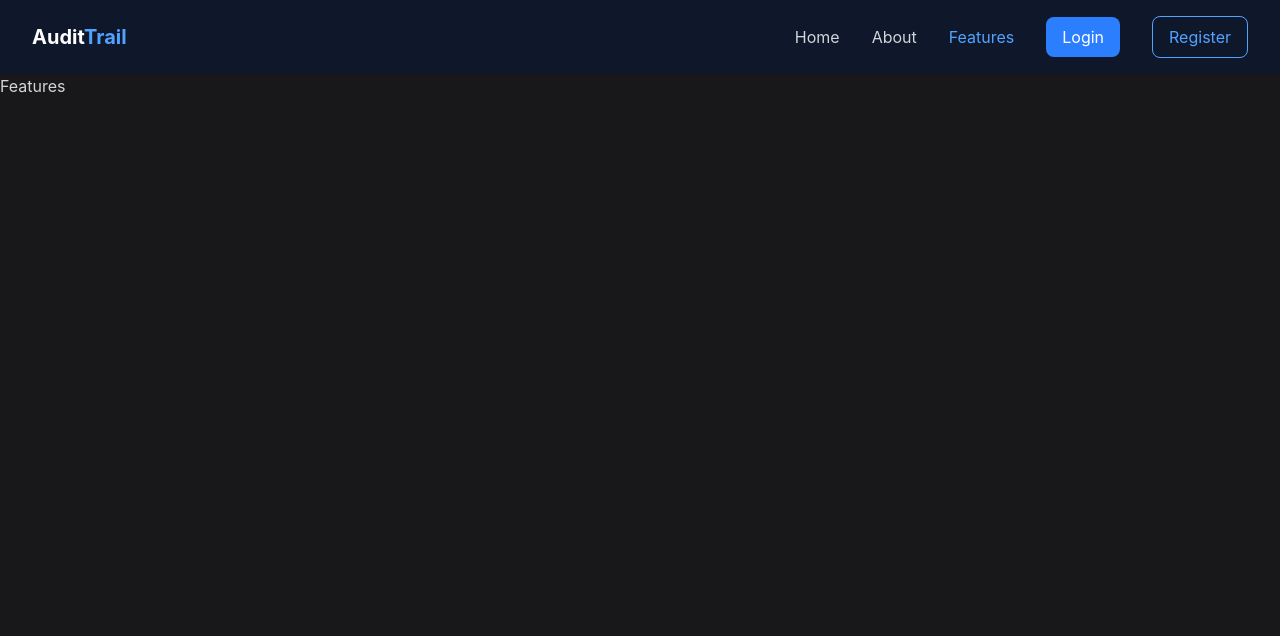
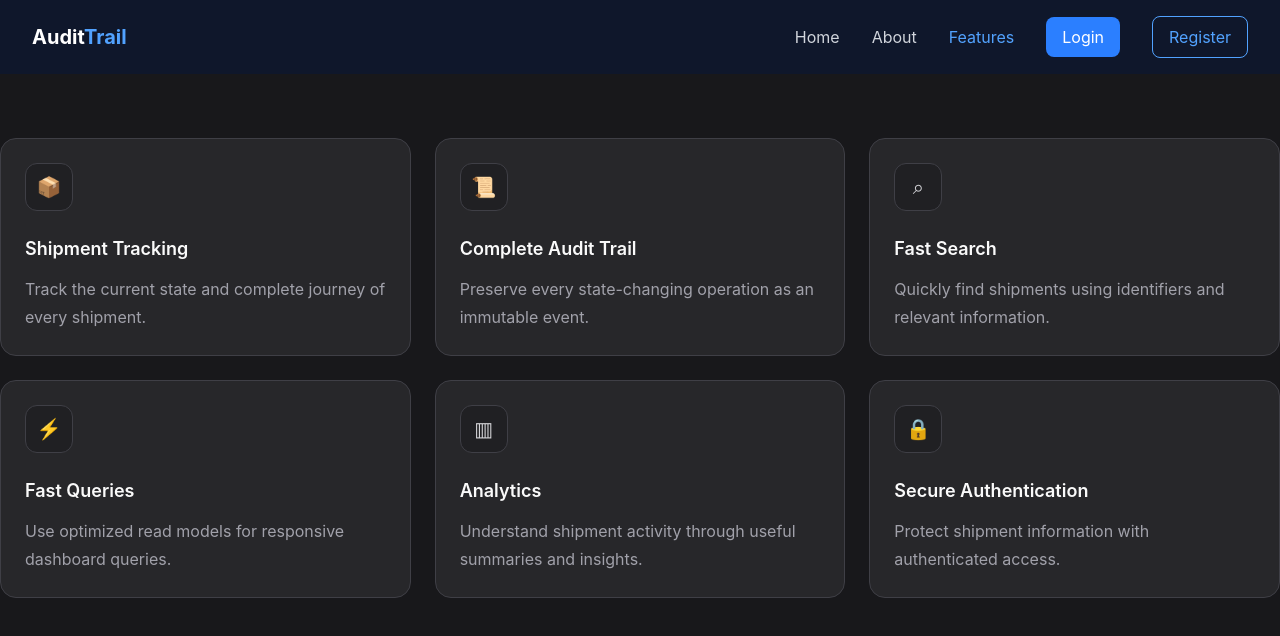
Before and after one commit to chandancoder-dev/audit-trail-team14, a React (Vite) app in the folder client/: page /features in a window 1280 px wide. Shown: the top 636 px of the page. Built offline with nearby package versions, Linux system fonts and the light colour scheme; no server answers.

Commit message:
update Feature.jsx

```diff
--- a/client/src/pages/Features.jsx
+++ b/client/src/pages/Features.jsx
@@ -1,8 +1,65 @@
 
+function FeatureCard({ icon, title, description }) {
+  return (
+    <div className="rounded-2xl border border-[#3F3F46] bg-[#27272A] p-6 transition duration-300 hover:-translate-y-1 hover:border-[#3B82F6]/50 hover:shadow-lg hover:shadow-black/20">
+
+      <div className="flex h-12 w-12 items-center justify-center rounded-xl border border-[#3F3F46] bg-[#202023] text-xl">
+        {icon}
+      </div>
+
+      <h3 className="mt-6 text-lg font-semibold text-[#FAFAFA]">
+        {title}
+      </h3>
+
+      <p className="mt-3 leading-7 text-[#A1A1AA]">
+        {description}
+      </p>
+
+    </div>
+  );
+}
 function Features(){
 
     return <>
-       <h1>Features</h1>
+       <div className="mt-16 grid gap-6 md:grid-cols-2 lg:grid-cols-3">
+
+            <FeatureCard
+              icon="📦"
+              title="Shipment Tracking"
+              description="Track the current state and complete journey of every shipment."
+            />
+
+            <FeatureCard
+              icon="📜"
+              title="Complete Audit Trail"
+              description="Preserve every state-changing operation as an immutable event."
+            />
+
+            <FeatureCard
+              icon="⌕"
+              title="Fast Search"
+              description="Quickly find shipments using identifiers and relevant information."
+            />
+
+            <FeatureCard
+              icon="⚡"
+              title="Fast Queries"
+              description="Use optimized read models for responsive dashboard queries."
+            />
+
+            <FeatureCard
+              icon="▥"
+              title="Analytics"
+              description="Understand shipment activity through useful summaries and insights."
+            />
+
+            <FeatureCard
+              icon="🔒"
+              title="Secure Authentication"
+              description="Protect shipment information with authenticated access."
+            />
+
+          </div>
     </>
 }
 
```
